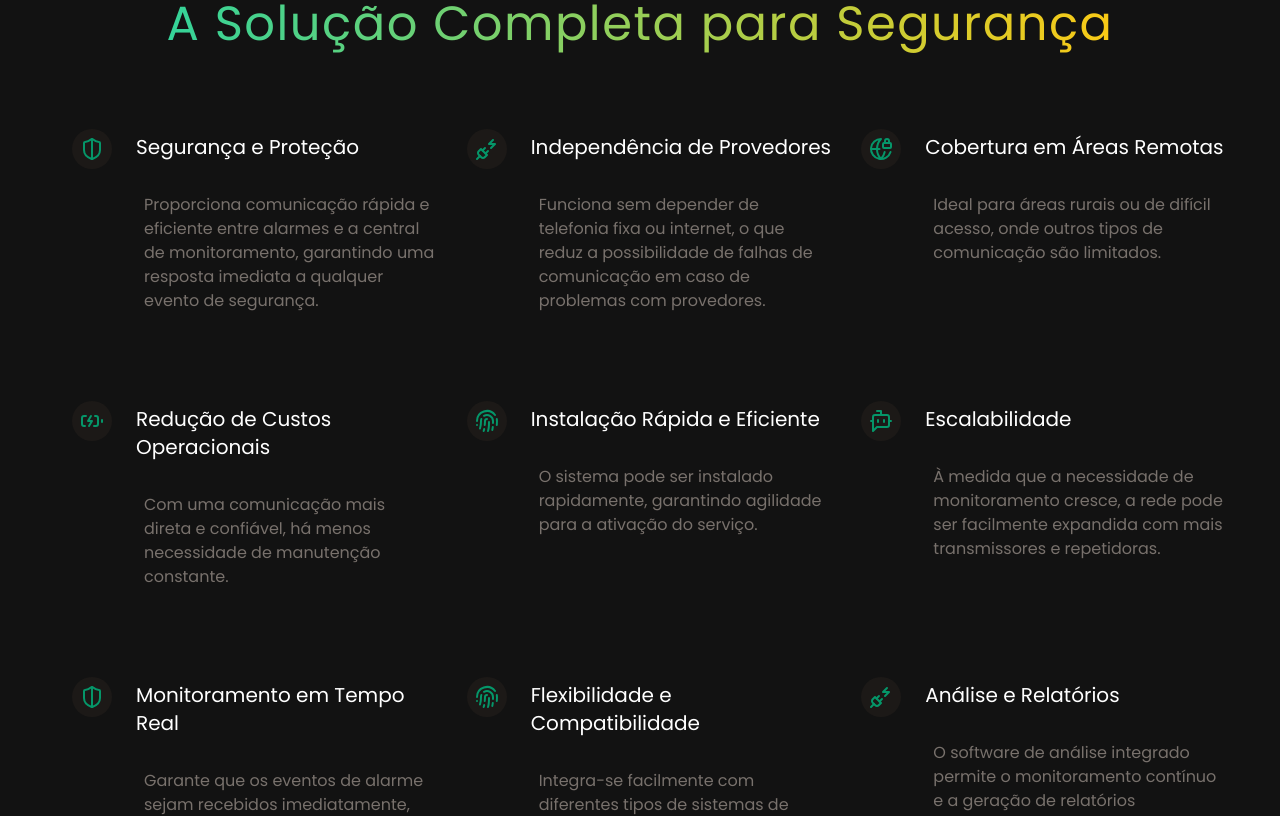
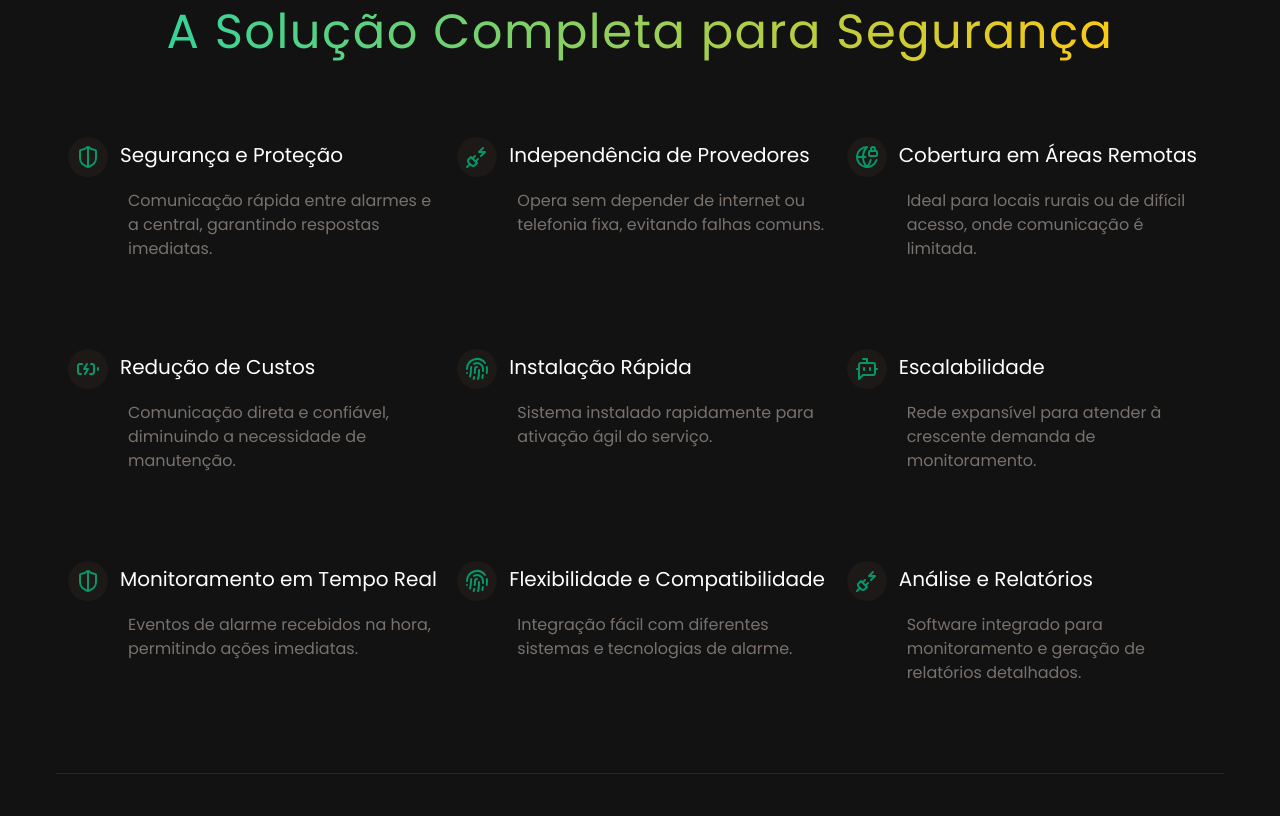
Before and after one commit to DesenvolvimentoVisionCar/dxBrasil, a React (Vite) app: page / in a window 1280 px wide. Shown: the part 800-1616 px from the top of the page. Built offline with nearby package versions, Linux system fonts and the light colour scheme; the HTML template or start-up script is replaced by a standard one.

Commit message:
feat: Login page

```diff
--- a/src/App.css
+++ b/src/App.css
@@ -1,5 +1,4 @@
 #root {
   margin: 0 auto;
-  padding: 3rem;
-  text-align: center;
+  overflow-x: hidden;
 }
--- a/src/App.jsx
+++ b/src/App.jsx
@@ -2,12 +2,14 @@ import { Routes, Route } from "react-router-dom";
 import "./App.css";
 import HomePage from "./pages/HomePage";
 import ProductPage from "./pages/ProductPage";
+import LoginPage from "./pages/LoginPage";
 
 function App() {
   return (
       <Routes>
         <Route path="/" element={<HomePage />} />
         <Route path="/produto/:id" element={<ProductPage />} />
+        <Route path="/login" element={<LoginPage />} />
       </Routes>
   );
 }
--- a/src/components/FeaturesSection.jsx
+++ b/src/components/FeaturesSection.jsx
@@ -2,7 +2,7 @@ import { features } from "../constants";
 
 const FeatureSection = () => {
   return (
-    <div className=" mt-20 border-b border-stone-800">
+    <div className="mt-20 border-b border-stone-800">
       <div className="text-center">
         <h2 className="text-3xl sm:text-5xl lg:text-6xl mt-10 lg:mt-20 tracking-wide">
         Monitoramento via Rádio<br/>
@@ -16,11 +16,11 @@ const FeatureSection = () => {
         {features.map((feature, index) => (
           <div key={index} className="w-full sm:w-1/2 lg:w-1/3">
             <div className="flex">
-              <div className="flex mx-6 h-10 w-10 p-2 bg-stone-900 text-emerald-600 justify-center items-center rounded-full">
+              <div className="flex mx-3 h-10 w-10 p-2 bg-stone-900 text-emerald-600 justify-center items-center rounded-full">
                 {feature.icon}
               </div>
               <div>
-                <h5 className="mt-1 mb-6 text-xl text-start">{feature.text}</h5>
+                <h5 className="mt-1 mb-3 text-xl text-start">{feature.text}</h5>
                 <p className="text-md p-2 mb-20 text-start text-stone-500">
                   {feature.description}
                 </p>
--- a/src/components/LoginSection.jsx
+++ b/src/components/LoginSection.jsx
@@ -1,8 +1,103 @@
-
 const LoginSection = () => {
   return (
-    <div>LoginSection</div>
-  )
-}
+    <div className="flex min-h-screen">
+      {/* Image half */}
+      <div className="hidden w-1/2 bg-gray-100 lg:block">
+        <img
+          src="/placeholder.svg?height=1080&width=1920"
+          alt="Login background"
+          className="h-full w-full object-cover"
+        />
+      </div>
 
-export default LoginSection
+      {/* Login form half */}
+      <div className="flex w-full items-center justify-center lg:w-1/2">
+        <div className="w-full max-w-md space-y-8 px-4 sm:px-6">
+          <div className="space-y-2 text-center">
+            <h1 className="text-3xl font-bold">Bem vindo de volta!</h1>
+            <p className="text-gray-500">
+             Coloque suas credenciais para acessar sua conta.
+            </p>
+          </div>
+
+          <form className="space-y-6">
+            <div className="space-y-2">
+              <label
+                htmlFor="email"
+                className="block text-start text-sm font-medium text-gray-500"
+              >
+                Email
+              </label>
+              <input
+                id="email"
+                type="email"
+                required
+                className="mt-1 block w-full rounded-md border border-gray-300 px-3 py-2 shadow-sm focus:border-indigo-500 focus:outline-none focus:ring-indigo-500 sm:text-sm"
+                placeholder="Enter your email"
+              />
+            </div>
+            <div className="space-y-2">
+              <label
+                htmlFor="password"
+                className="block text-sm font-medium text-gray-500"
+              >
+                Password
+              </label>
+              <input
+                id="password"
+                type="password"
+                required
+                className="mt-1 block w-full rounded-md border border-gray-300 px-3 py-2 shadow-sm focus:border-indigo-500 focus:outline-none focus:ring-indigo-500 sm:text-sm"
+                placeholder="Enter your password"
+              />
+            </div>
+            <div className="flex items-center justify-between">
+              <div className="flex items-center">
+                <input
+                  id="remember-me"
+                  name="remember-me"
+                  type="checkbox"
+                  className="h-4 w-4 rounded border-gray-300 text-indigo-600 focus:ring-indigo-500"
+                />
+                <label
+                  htmlFor="remember-me"
+                  className="ml-2 block text-sm text-[#bdce23]"
+                >
+                  Remember me
+                </label>
+              </div>
+              <div className="text-sm">
+                <a
+                  href="#"
+                  className="font-medium text-[#bdce23] hover:text-indigo-500"
+                >
+                  Esqueceu sua senha?
+                </a>
+              </div>
+            </div>
+            <div>
+              <button
+                type="submit"
+                className="gradient-background flex w-full justify-center rounded-md border border-transparent bg-indigo-600 px-4 py-2 text-sm font-medium text-white shadow-sm hover:bg-indigo-700 focus:outline-none focus:ring-2 focus:ring-indigo-500 focus:ring-offset-2"
+              >
+                Entrar
+              </button>
+            </div>
+          </form>
+
+          <div className="text-center text-sm text-gray-500">
+            Don't have an account?{" "}
+            <a
+              href="#"
+              className="font-medium text-[#bdce23] hover:text-[#dff045]"
+            >
+              Cadastre-se
+            </a>
+          </div>
+        </div>
+      </div>
+    </div>
+  );
+};
+
+export default LoginSection;
--- a/src/components/Navbar.jsx
+++ b/src/components/Navbar.jsx
@@ -2,7 +2,7 @@
 import { useEffect, useState } from "react";
 import { Link as ScrollLink } from "react-scroll";
 import { Link as RouterLink } from "react-router-dom";
-import { Menu, X } from 'lucide-react';
+import { Menu, X } from "lucide-react";
 import Logo from "../assets/logo.png";
 
 const Navbar = () => {
@@ -39,16 +39,11 @@ const Navbar = () => {
     >
       <nav
         className={`${
-          isSticky
-            ? "sticky top-0 left-0 right-0 duration-300"
-            : ""
+          isSticky ? "sticky top-0 left-0 right-0 duration-300" : ""
         } container mx-auto lg:px-14 px-4 py-4`}
       >
         <div className="flex items-center justify-between w-full">
-          <RouterLink
-            to="/"
-            className="text-2xl flex items-center"
-          >
+          <RouterLink to="/" className="text-2xl flex items-center">
             <img src={Logo} alt="DX Logo" className="w-16" />
             <h2>Dx Brasil</h2>
           </RouterLink>
@@ -79,9 +74,17 @@ const Navbar = () => {
           </ul>
 
           <div className="hidden md:flex space-x-4">
-            <button className="py-2 px-3 rounded-lg border border-white bg-gradient-to-br  hover:bg-stone-800">
+            <RouterLink
+              to="/login"
+              className="cursor-pointer hover:text-[#ffe875] first:font-medium"
+            >
+              <button
+                href="/login"
+                className="py-2 px-3 rounded-lg border border-white bg-gradient-to-br  hover:bg-stone-800"
+              >
                 Entre
-            </button>
+              </button>
+            </RouterLink>
             <button className="py-2 px-2 rounded-lg gradient-background ">
               Crie uma conta
             </button>
--- a/src/components/Pricing.jsx
+++ b/src/components/Pricing.jsx
@@ -6,7 +6,6 @@ import { Swiper, SwiperSlide } from "swiper/react";
 import { Navigation } from "swiper/modules";
 import { useNavigate } from "react-router-dom";
 
-// Import Swiper styles
 import "swiper/css";
 import "swiper/css/navigation";
 
@@ -35,12 +34,9 @@ const Pricing = () => {
       : pricingOptions.filter((option) => option.category === tab);
 
   const totalSlides = filteredOptions.length;
-
-  // Lógica para calcular se o número de slides visíveis é menor que o total de slides
   const slidesPerView = window.innerWidth < 640 ? 1 : window.innerWidth < 1024 ? 2 : 3;
 
   useEffect(() => {
-    // Atualiza a visibilidade dos botões a cada mudança no tamanho da tela
     const handleResize = () => {
       const swiper = swiperRef.current.swiper;
       if (swiper) {
--- a/src/components/Workflow.jsx
+++ b/src/components/Workflow.jsx
@@ -5,7 +5,7 @@ import { checklistItems } from "../constants";
 const Workflow = () => {
   return (
     <div className="mt-20">
-      <h2 className="text-3xl sm:text-5xl lg:text-6xl text-center mt-6 tracking-wide">
+      <h2 className="text-3xl mb-3 sm:text-5xl lg:text-6xl text-center mt-6 tracking-wide">
         Vantagens{" "}
         <span className="bg-gradient-to-r from-emerald-400 to-yellow-300 text-transparent bg-clip-text">
         do transmissor Dx Brasil
--- a/src/constants/index.jsx
+++ b/src/constants/index.jsx
@@ -8,58 +8,50 @@ export const features = [
   {
     icon: <ShieldHalf />,
     text: "Segurança e Proteção",
-    description:
-      "Proporciona comunicação rápida e eficiente entre alarmes e a central de monitoramento, garantindo uma resposta imediata a qualquer evento de segurança.",
+    description: "Comunicação rápida entre alarmes e a central, garantindo respostas imediatas.",
   },
   {
     icon: <PlugZap />,
     text: "Independência de Provedores",
-    description:
-      "Funciona sem depender de telefonia fixa ou internet, o que reduz a possibilidade de falhas de comunicação em caso de problemas com provedores.",
+    description: "Opera sem depender de internet ou telefonia fixa, evitando falhas comuns.",
   },
   {
     icon: <GlobeLock />,
     text: "Cobertura em Áreas Remotas",
-    description:
-      "Ideal para áreas rurais ou de difícil acesso, onde outros tipos de comunicação são limitados.",
+    description: "Ideal para locais rurais ou de difícil acesso, onde comunicação é limitada.",
   },
   {
     icon: <BatteryCharging />,
-    text: "Redução de Custos Operacionais",
-    description:
-      "Com uma comunicação mais direta e confiável, há menos necessidade de manutenção constante.",
+    text: "Redução de Custos",
+    description: "Comunicação direta e confiável, diminuindo a necessidade de manutenção.",
   },
   {
     icon: <Fingerprint />,
-    text: "Instalação Rápida e Eficiente",
-    description:
-      "O sistema pode ser instalado rapidamente, garantindo agilidade para a ativação do serviço.",
+    text: "Instalação Rápida",
+    description: "Sistema instalado rapidamente para ativação ágil do serviço.",
   },
   {
     icon: <BotMessageSquare />,
     text: "Escalabilidade",
-    description:
-      "À medida que a necessidade de monitoramento cresce, a rede pode ser facilmente expandida com mais transmissores e repetidoras.",
+    description: "Rede expansível para atender à crescente demanda de monitoramento.",
   },
   {
     icon: <ShieldHalf />,
     text: "Monitoramento em Tempo Real",
-    description:
-      "Garante que os eventos de alarme sejam recebidos imediatamente, permitindo ações rápidas em emergências.",
+    description: "Eventos de alarme recebidos na hora, permitindo ações imediatas.",
   },
   {
     icon: <Fingerprint />,
     text: "Flexibilidade e Compatibilidade",
-    description:
-      "Integra-se facilmente com diferentes tipos de sistemas de alarme e outras tecnologias, oferecendo uma solução personalizada.",
+    description: "Integração fácil com diferentes sistemas e tecnologias de alarme.",
   },
   {
     icon: <PlugZap />,
     text: "Análise e Relatórios",
-    description:
-      "O software de análise integrado permite o monitoramento contínuo e a geração de relatórios detalhados para tomada de decisões mais assertivas.",
+    description: "Software integrado para monitoramento e geração de relatórios detalhados.",
   },
 ];
+
 
 export const checklistItems = [
   {
@@ -90,7 +82,11 @@ export const pricingOptions = [
     id: 1,
     title: "Carregador",
     category: "Transformadores",
-    features: ["Fonte Chaveada", "Própria para Transmissor"],
+    features: [
+      "Fonte Chaveada",
+      "Enrolado com fio de cobre",
+      "Própria para Transmissor",
+    ],
     tagline: "Upgrade inteligente para sua central de alarme.",
     description:
       "O Carregador DX oferece alimentação estável e segura, sem ruídos ou interferências externas. Compatível com 127V e 220V, e com saída de 12V, garante o máximo de performance e proteção para seus dispositivos!",
@@ -109,14 +105,16 @@ export const pricingOptions = [
       { name: "Potência", value: "10,8 watts" },
       { name: "Entrada", value: "127V - 220V" },
     ],
-    seriais:
-      "A linha Sprit inclui os modelos 728, 738, 748 e suas respectivas Posonic's. Além disso, há o Paradox SP via Web/JFL e os modelos da Intelbras, como o 4010R, o 2018 e o Smart AMT1000 Smart.",
   },
   {
     id: 2,
     title: "Fonte",
     category: "Transformadores",
-    features: ["Fonte Chaveada", "Própria para receptora"],
+    features: [
+      "Fonte Chaveada",
+      "Enrolado com fio de cobre",
+      "Própria para receptora",
+    ],
     tagline: "Upgrade inteligente para sua central de alarme.",
     description:
       "A fonte DX oferece alimentação estável e segura, sem ruídos ou interferências externas. Compatível com 127V e 220V, e com saída de 12 V, garante o máximo de performance e proteção para seus dispositivos!",
@@ -132,8 +130,6 @@ export const pricingOptions = [
       { name: "Potência", value: "18 watts" },
       { name: "Entrada", value: "127V - 220V" },
     ],
-    seriais:
-      "A linha Sprit inclui os modelos 728, 738, 748 e suas respectivas Posonic's. Além disso, há o Paradox SP via Web/JFL e os modelos da Intelbras, como o 4010R, o 2018 e o Smart AMT1000 Smart.",
   },
 
   // Transmissoras
@@ -168,7 +164,10 @@ export const pricingOptions = [
       { name: "Comunicação", value: "Ring e Tip" },
       { name: "Sensores", value: "4 zonas duplas" },
       { name: "Comunicação", value: "Serial" },
-        { name: "Automação", value: "Arme e desarme por iButton ou contato seco" },
+      {
+        name: "Automação",
+        value: "Arme e desarme por iButton ou contato seco",
+      },
       { name: "Automação", value: "2 PGMs" },
     ],
     seriais:
@@ -230,8 +229,6 @@ export const pricingOptions = [
       { name: "Alimentação", value: "12V" },
       { name: "Consumo", value: "70 mAh" },
     ],
-    seriais:
-      "Paradox, SP, Linha Sprit (728,738,748 e Posonics), ViaWeb, JFL, Intelbrás 4010R e 2018E Smart.",
   },
   {
     id: 8,
@@ -293,8 +290,6 @@ export const pricingOptions = [
       { name: "Alimentação", value: "12V" },
       { name: "Consumo", value: "70 mAh" },
     ],
-    seriais:
-      "A linha Sprit inclui os modelos 728, 738, 748 e suas respectivas Posonic's. Além disso, há o Paradox SP via Web/JFL e os modelos da Intelbras, como o 4010R, o 2018 e o Smart AMT1000 Smart.",
   },
 
   // Receptora
@@ -324,8 +319,6 @@ export const pricingOptions = [
       { name: "Alimentação", value: "12V" },
       { name: "Consumo", value: "70 mAh" },
     ],
-    seriais:
-      "A linha Sprit inclui os modelos 728, 738, 748 e suas respectivas Posonic's. Além disso, há o Paradox SP via Web/JFL e os modelos da Intelbras, como o 4010R, o 2018 e o Smart AMT1000 Smart.",
   },
   {
     id: 11,
@@ -360,10 +353,11 @@ export const pricingOptions = [
     specs: [
       { name: "Alimentação", value: "12V" },
       { name: "Audível", value: "Buzzer para alertas sonoros." },
-      { name: "Configuração", value: "Teclado integrado para ajustes rápidos e precisos." },
+      {
+        name: "Configuração",
+        value: "Teclado integrado para ajustes rápidos e precisos.",
+      },
     ],
-    seriais:
-      "A linha Sprit inclui os modelos 728, 738, 748 e suas respectivas Posonic's. Além disso, há o Paradox SP via Web/JFL e os modelos da Intelbras, como o 4010R, o 2018 e o Smart AMT1000 Smart.",
   },
   {
     id: 13,
@@ -393,9 +387,6 @@ export const pricingOptions = [
       { name: "Evento de bateria", value: "Bateria baixa" },
       { name: "Evento de auto-teste", value: "Auto-teste automático" },
     ],
-    seriais:
-      "A linha Sprit inclui os modelos 728, 738, 748 e suas respectivas Posonic's. Além disso, há o Paradox SP via Web/JFL e os modelos da Intelbras, como o 4010R, o 2018 e o Smart AMT1000 Smart.",
-
   },
 ];
 
--- a/src/pages/HomePage.jsx
+++ b/src/pages/HomePage.jsx
@@ -6,14 +6,14 @@ import Pricing from "../components/Pricing";
 import Footer from "../components/Footer";
 const HomePage = () => {
   return (
-    <>
+    <div className="p-14">
       <Navbar />
       <HeroSection />
       <FeatureSection />
       <Workflow />
       <Pricing />
       <Footer />
-    </>
+    </div>
   );
 };
 
--- a/src/pages/LoginPage.jsx
+++ b/src/pages/LoginPage.jsx
@@ -1,13 +1,9 @@
-import Navbar from "../components/Navbar"
-import Footer from "../components/Footer"
-import LoginSection from "../components/ProductsSection"
+import LoginSection from "../components/LoginSection"
 
 const ProductPage = () => {
   return (
     <>
-        <Navbar />
         <LoginSection />
-        <Footer />
     </>
   )
 }
--- a/src/pages/ProductPage.jsx
+++ b/src/pages/ProductPage.jsx
@@ -3,11 +3,11 @@ import Footer from "../components/Footer"
 import ProductsSection from "../components/ProductsSection"
 const ProductPage = () => {
   return (
-    <>
+    <div className="p-14">
         <Navbar />
         <ProductsSection />
         <Footer />
-    </>
+    </div>
   )
 }
 
```
Lines whose indentation alone changed are shown as unchanged.
